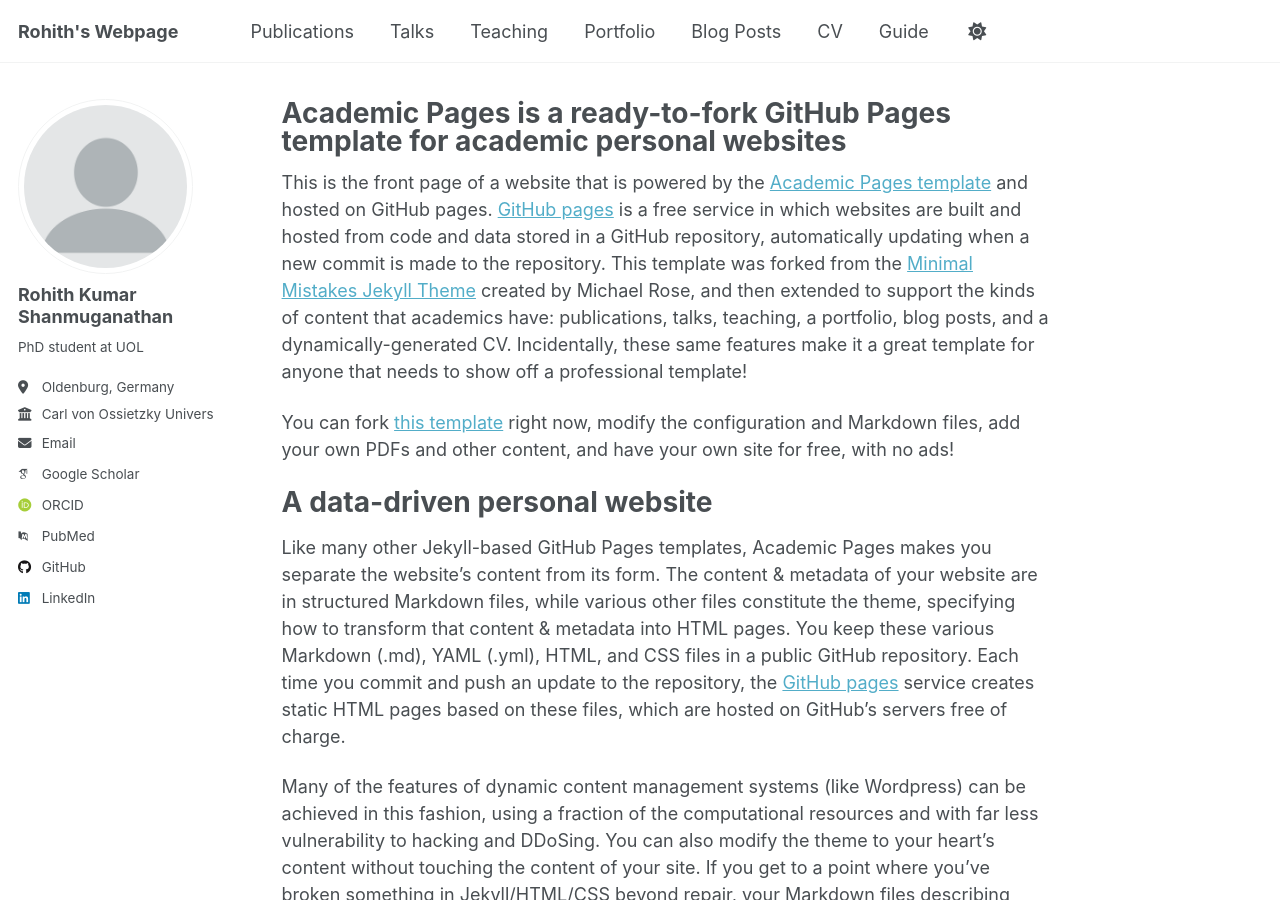
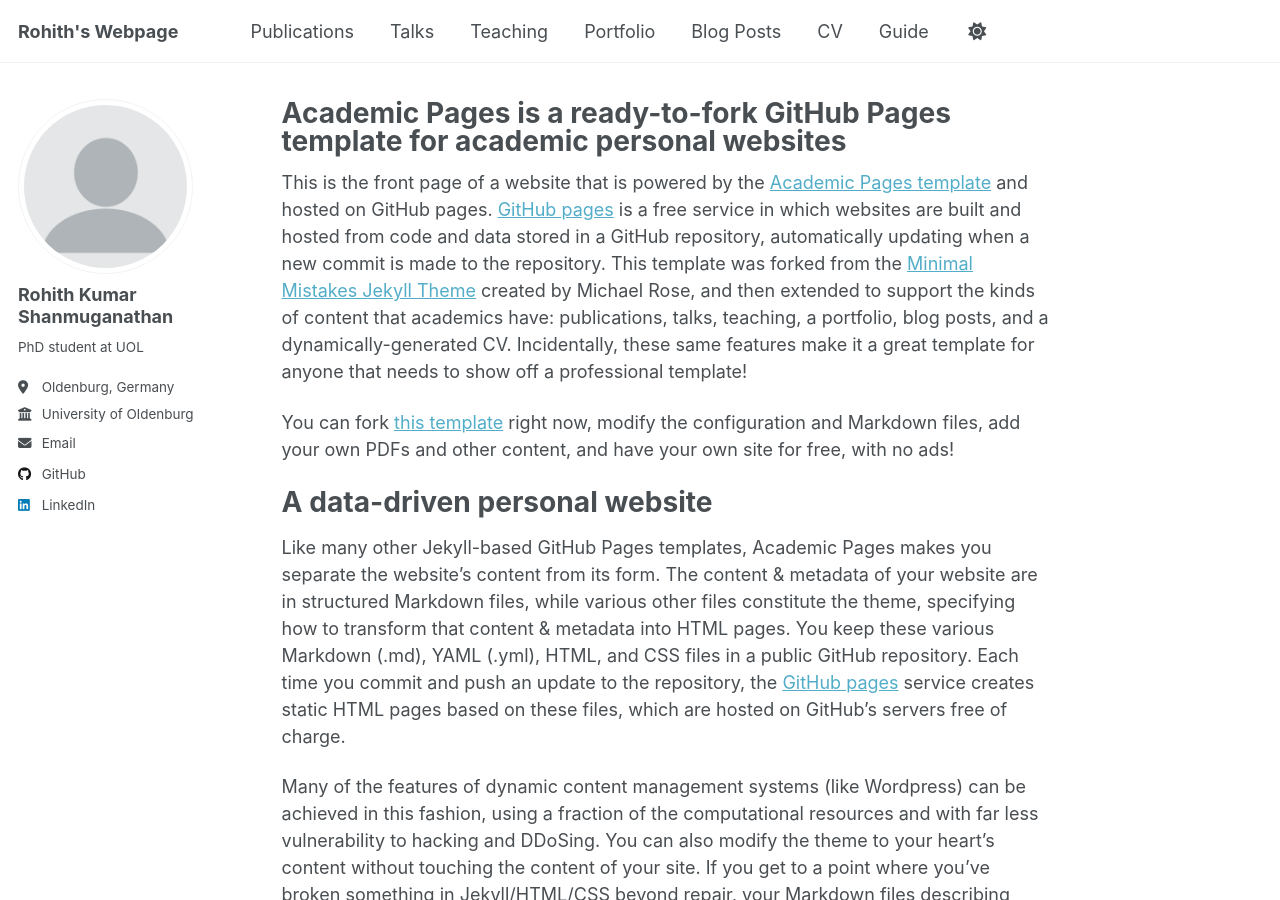
Before and after one commit to rohithsh/rohithsh.github.io, a Jekyll site: the page built from _pages/about.md, in a window 1280 px wide and 900 px high. Built offline with Jekyll 4.4.1, drawn with Linux system fonts in a browser that asks for light colours; some web fonts are replaced; a script that is not in the unit is left out.

Commit message:
Update _config.yml

```diff
--- a/_config.yml
+++ b/_config.yml
@@ -28,18 +28,18 @@
   pronouns         : # example: "she/her"
   bio              : "PhD student at UOL"
   location         : "Oldenburg, Germany"
-  employer         : "Carl von Ossietzky University of Oldenburg"
-  email            : "rohith[dot]kumar[dot]shanmuganathan[at]uni-oldenburg.de"
+  employer         : "University of Oldenburg"
+  email            : "rohith.kumar.shanmuganathan@uni-oldenburg.de"
 
   # Academic websites
   academia         : # URL
   arxiv            : # URL - Update with the correct link to your profile
-  googlescholar    : "https://scholar.google.com/citations?user=PS_CX0AAAAAJ"
+  googlescholar    : # URL
   inspire-hep      : # URL
   impactstory      : # URL
-  orcid            : "http://orcid.org/yourorcidurl"
+  orcid            : # URL
   semantic         : # URL
-  pubmed           : "https://www.ncbi.nlm.nih.gov/pubmed/?term=john+snow"
+  pubmed           : # URL
   researchgate     : # URL
   scopus           : # URL
 
```
